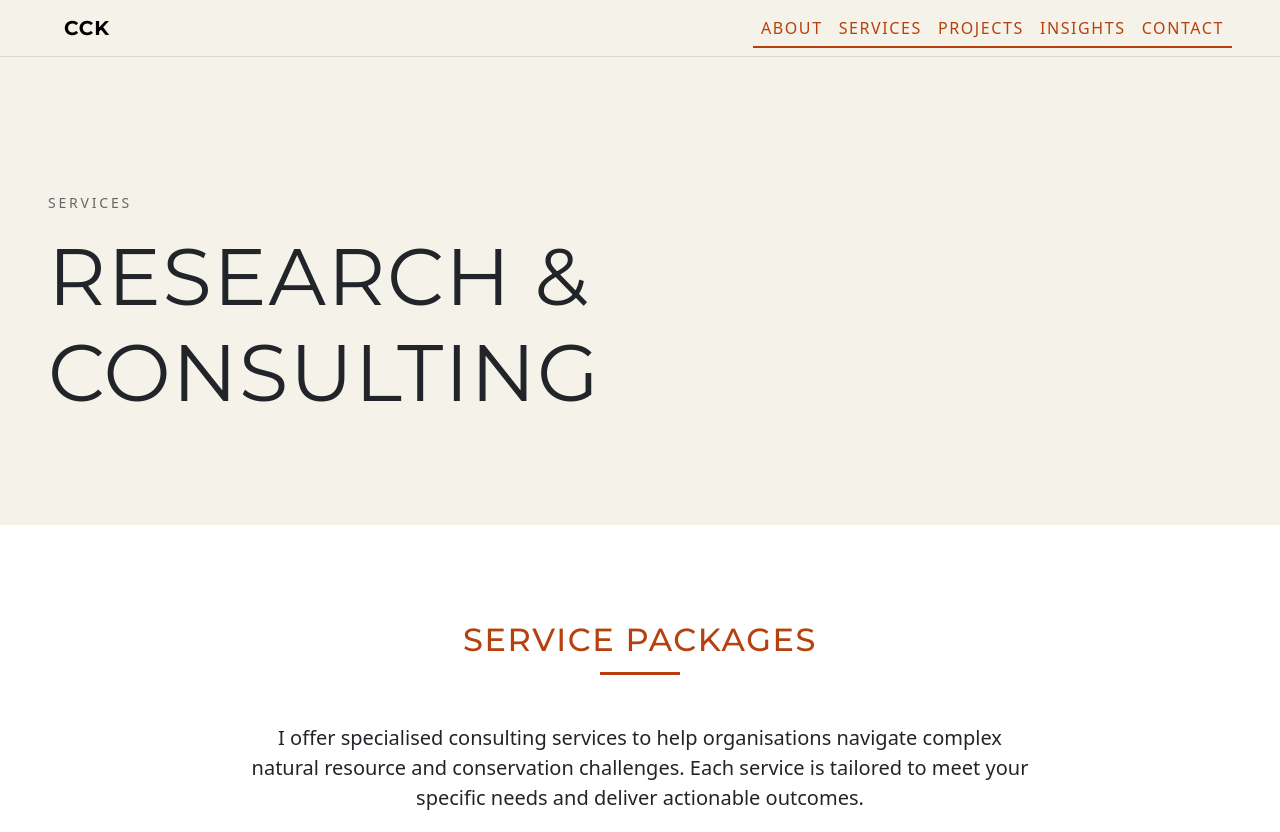
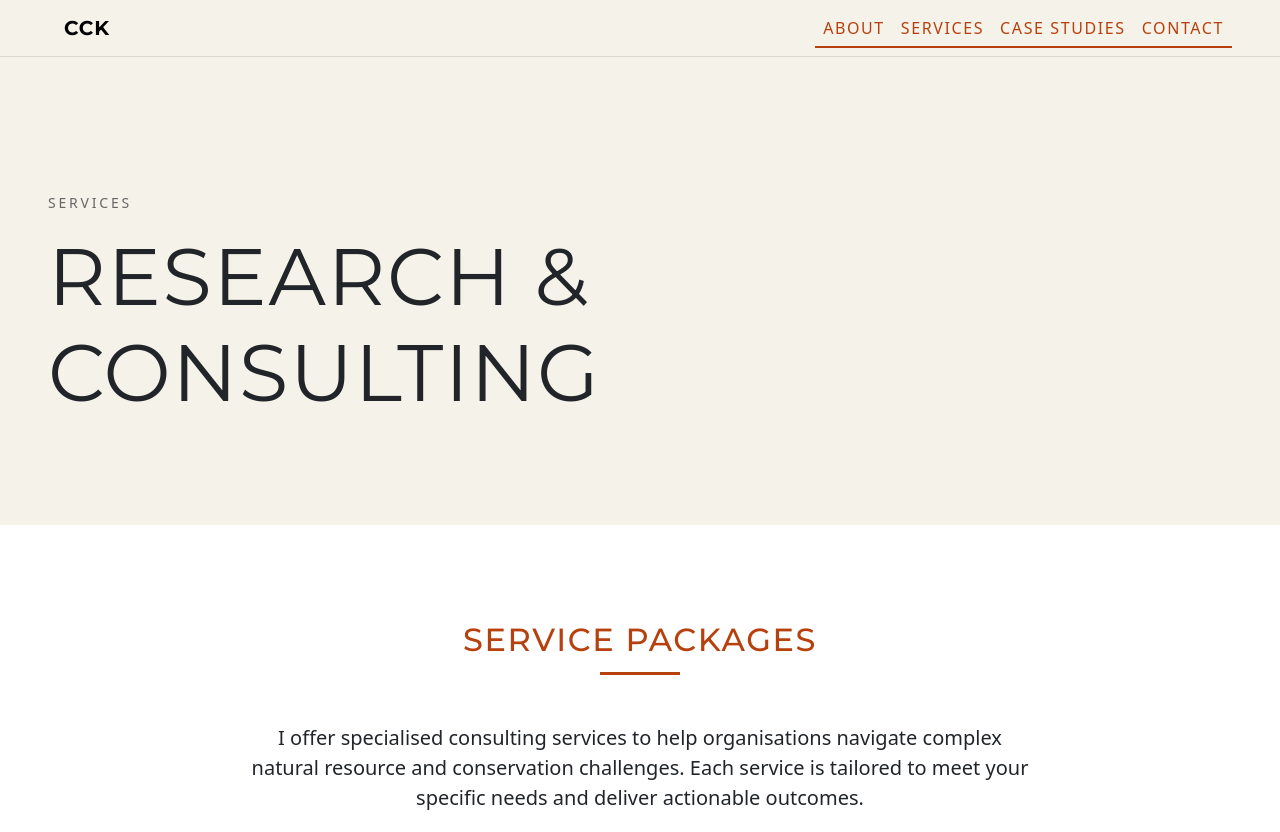
Before and after one commit to cococullenknox/cocoswebsite, a plain HTML site: page services.html in a window 1280 px wide. Shown: the top 832 px of the page. Drawn offline with nearby package versions, Linux system fonts and the light colour scheme.

Commit message:
Remove Insights from main navigation and update Projects to Case Studies

```diff
--- a/services.html
+++ b/services.html
@@ -28,10 +28,7 @@
                         <a class="nav-link active" href="services.html">Services</a>
                     </li>
                     <li class="nav-item">
-                        <a class="nav-link" href="projects.html">Projects</a>
-                    </li>
-                    <li class="nav-item">
-                        <a class="nav-link" href="insights.html">Insights</a>
+                        <a class="nav-link" href="case-studies.html">Case Studies</a>
                     </li>
                     <li class="nav-item">
                         <a class="nav-link" href="contact.html">Contact</a>
```
Also changed, not shown: about.html (+1 -2 lines), case-studies.html (+1 -2 lines), contact.html (+1 -2 lines), index.html (+1 -2 lines).
